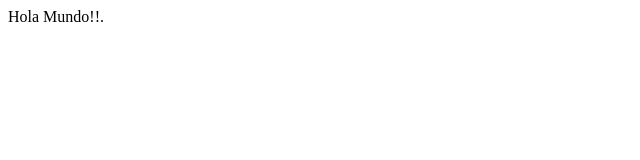
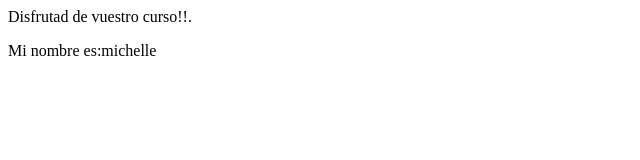
Before and after one commit to blackstar-mcm/uax-devops-01, a plain HTML site: page index.html in a window 1280 px wide. Shown: the whole page, without its empty margins (0-640 px from the left). Drawn offline with Linux system fonts and the light colour scheme.

Commit message:
ADDED: Mi nombre

```diff
--- a/index.html
+++ b/index.html
@@ -1,8 +1,10 @@
+
 <html>
     <head>
-        <title>Hello world</title>
+        <title>Modelo Devops de integración continua</title>
     </head>
-    <body>
-        <p>Hola Mundo!!.</p>
+   <body>
+        <p>Disfrutad de vuestro curso!!.</p>
+        <p>Mi nombre es:michelle </p>
     </body>
 </html>
```
